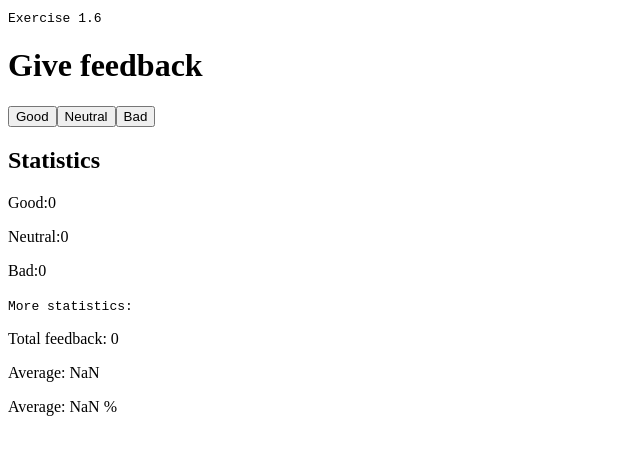
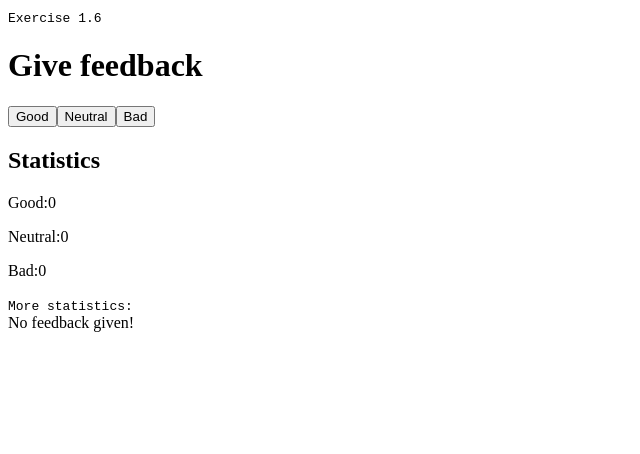
Before and after one commit to lonchanick/fullstackopen, a React (Vite) app in the folder Part1/1.2Course-Information-step-1 - Copy/newApp/: page / in a window 1280 px wide. Shown: the top 454 px of the page, without its empty margins (0-640 px from the left). Built offline with nearby package versions, Linux system fonts and the light colour scheme.

Commit message:
exercise 1.9 done

```diff
--- a/Part1/1.2Course-Information-step-1 - Copy/newApp/src/App.jsx
+++ b/Part1/1.2Course-Information-step-1 - Copy/newApp/src/App.jsx
@@ -3,6 +3,10 @@ import Button from './Button'
 
 const Statistics = ({moreStatistics})=>{
   const totalStatistics = moreStatistics.length;
+
+  if(totalStatistics===0)
+    return (<div>No feedback given!</div>)
+
   const getAverage = () => moreStatistics.reduce((sum,num)=>sum+num,0)/totalStatistics;
 
   const getPositive = () =>
```
